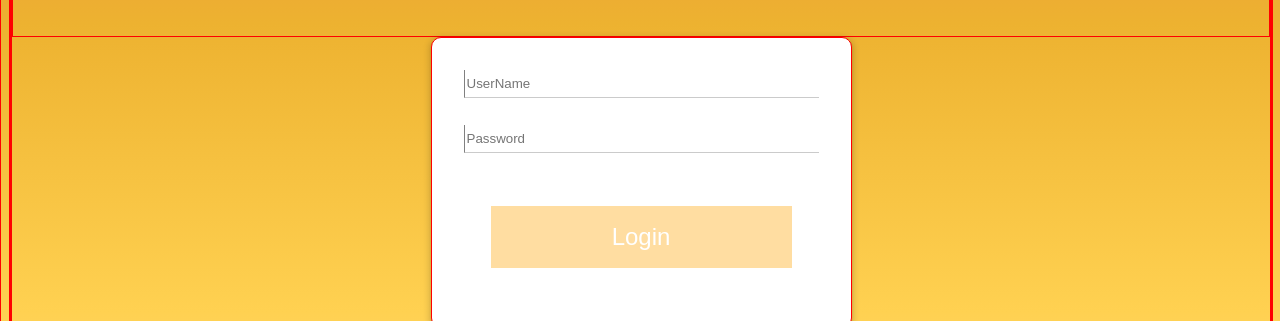
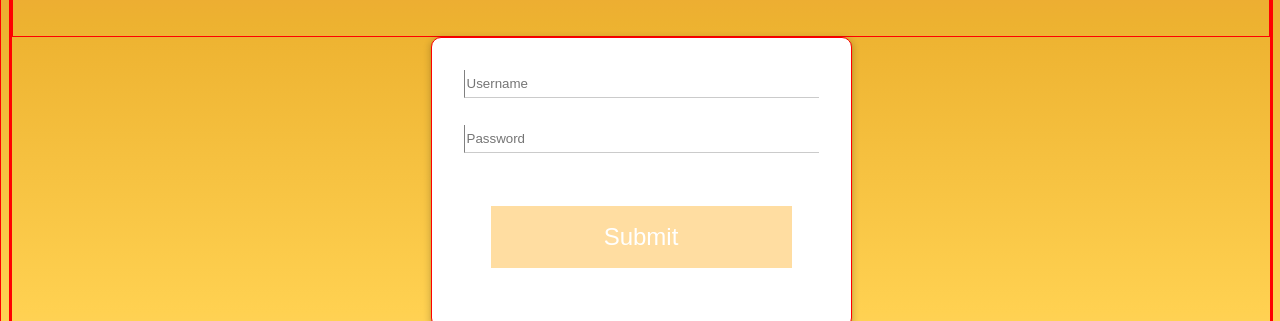
Before and after one commit to jiffylube/mySelfie, a React (Create React App) app: page /login in a window 1280 px wide. Shown: the part 217-538 px from the top of the page. Built offline with nearby package versions, Linux system fonts and the light colour scheme.

Commit message:
login page

```diff
--- a/src/Components/Login.jsx
+++ b/src/Components/Login.jsx
@@ -3,7 +3,6 @@ import { useRef, useState } from "react";
 import { useNavigate, Link, Routes, Route } from 'react-router-dom';
 import Main from "./MainPage"
 import axios from "axios";
-
 
 function Login() {
 
@@ -14,7 +13,6 @@ function Login() {
 
     e.preventDefault();
 
-    // change to useState
       let email = e.target[0].value;
       let password = e.target[1].value;
       let match = false;
@@ -41,7 +39,7 @@ function Login() {
           })
           if (!match) {
             // otherwise say invalid username/pw
-          alert("invalid username/password")
+            console.log("invalid username/password")
           }
         })
   }
@@ -53,15 +51,9 @@ function Login() {
           <p className="title">Log in</p>
         </div>
         <form className="loginForm" onSubmit={handleSubmit}>
-          <input className="loginInput" placeholder="UserName"></input>
+          <input className="loginInput" placeholder="Username"></input>
           <input className="loginInput" type="password" placeholder="Password"></input>
-
-          <input className="loginButton" type="submit" value="Login" />
-
-          {/* <Link to={"/mainpage"} className="loginButton">Login</Link> */}
-          <Routes>
-            <Route path="/mainpage" element={<Main />} />
-          </Routes>
+          <input className="loginButton" type="submit"/>
         </form>
 
       </div>
```
Lines whose indentation alone changed are shown as unchanged.
